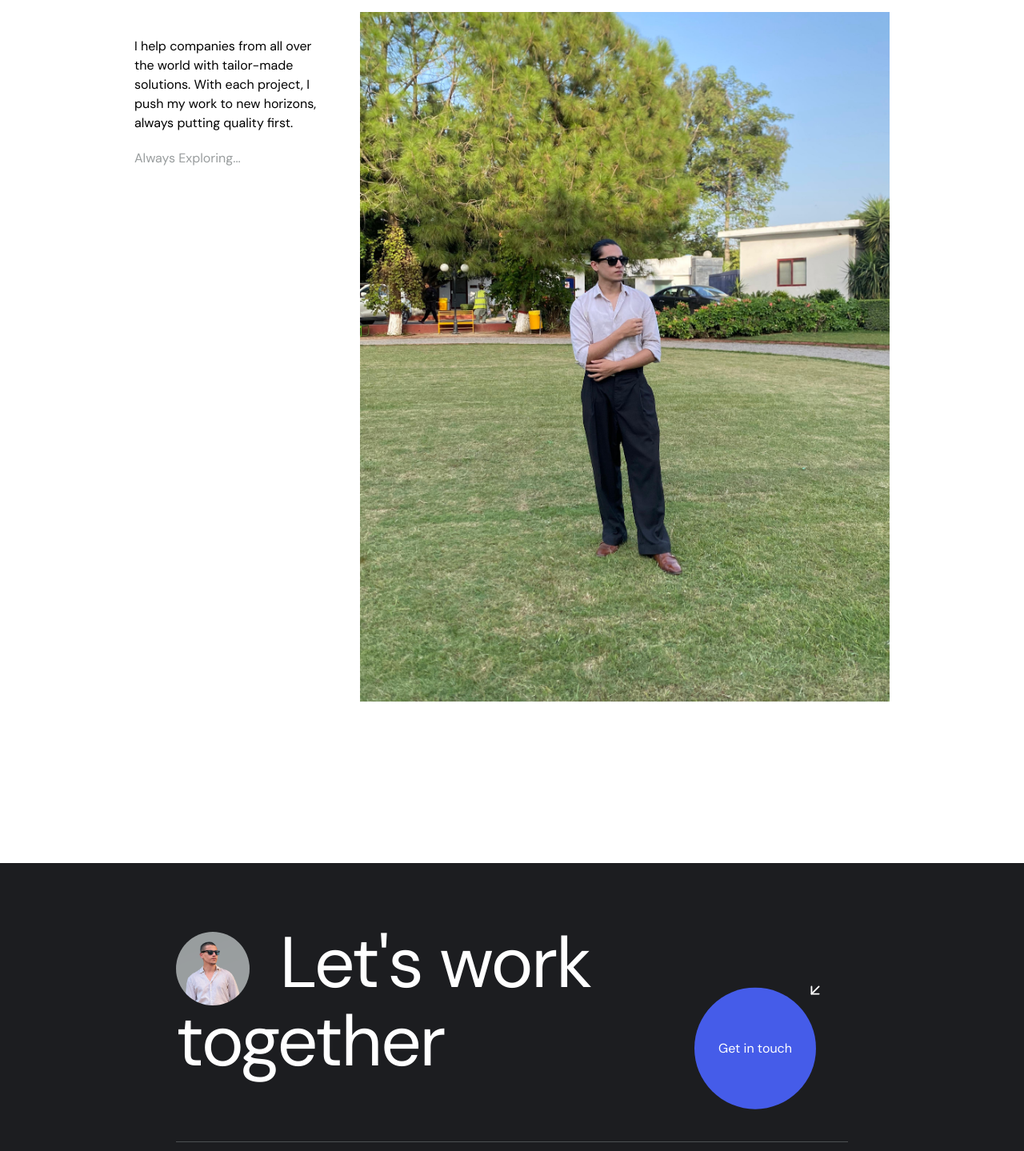
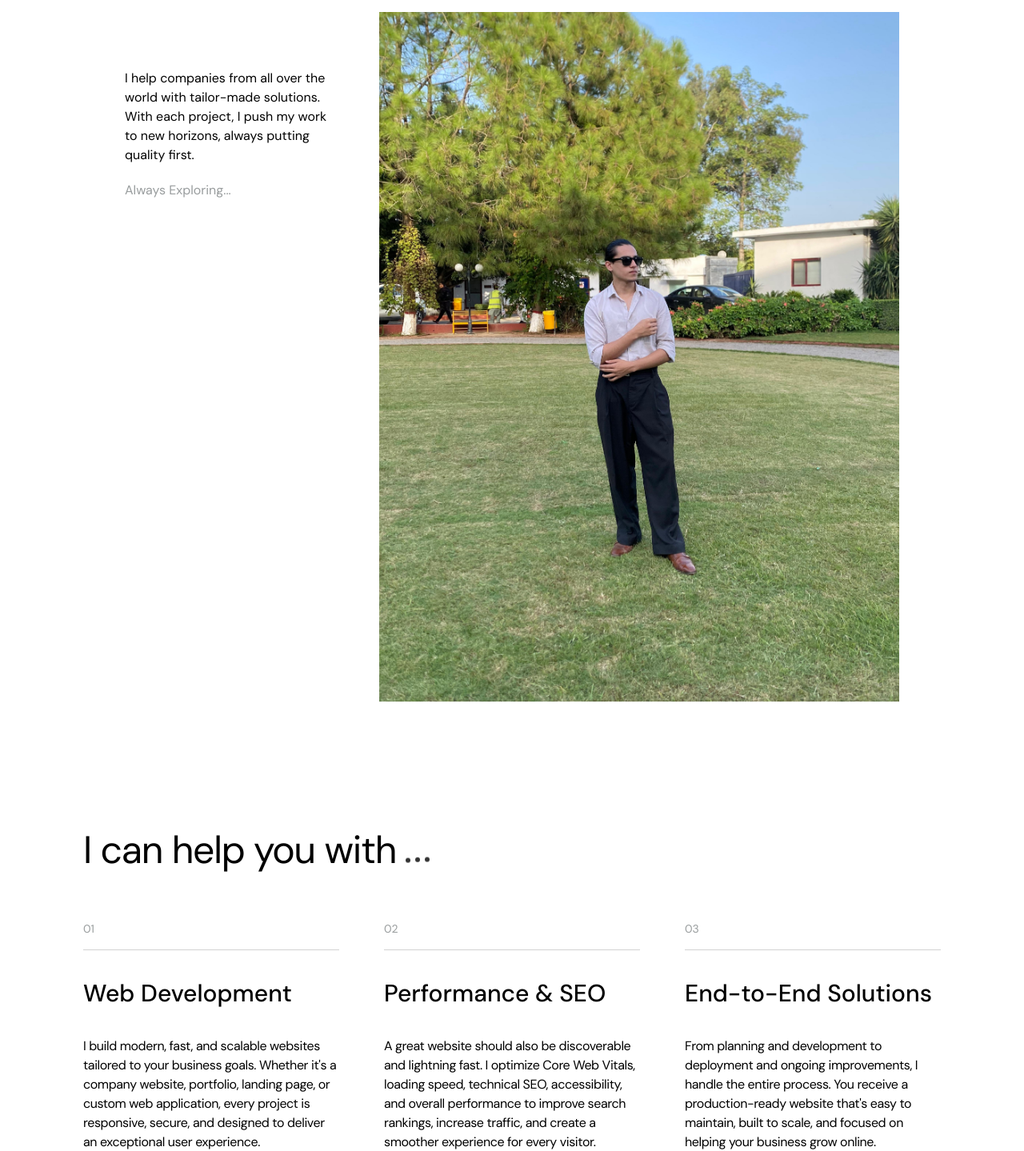
Before and after one commit to mussadiqkhan6886/portfolionew, a Next.js app: page /about in a window 1280 px wide. Shown: the part 514-1953 px from the top of the page at 80% size. Built offline with nearby package versions, Linux system fonts and the light colour scheme.

Commit message:
fixing services

```diff
--- a/app/about/page.tsx
+++ b/app/about/page.tsx
@@ -1,19 +1,36 @@
 import AboutComp from '@/components/comp/AboutComp'
+import LoadingAnimation from '@/components/comp/LoadingAnimation'
+import { services } from '@/constants'
 import Image from 'next/image'
 import React from 'react'
 import { FiArrowRight } from 'react-icons/fi'
 
 const About = () => {
   return (
-    <main className="max-w-5xl px-10 mx-auto relative pt-20">
-      <section className="py-20 relative border-b border-border h-full flex items-center">
+    <main className="max-w-6xl px-10 mx-auto relative pt-20">
+      <section className="py-20 px-12 relative border-b border-border h-full flex items-center">
         <h1 className="text-4xl md:text-[86px] md:leading-23 tracking-tight">Helping brands thrive <br />in the digital world</h1>
       <div className='bg-ctr right-17 -bottom-22 aspect-square w-40 h-40 flex items-center justify-center rounded-full absolute'>
         <Image src="/globes.gif" alt="globe" width={50} height={50} className="rounded-full  mix-blend-darken animate-rotate" />
       </div>
       </section>
       <AboutComp />
-      <section></section>
+      <section>
+        <h3 className='flex gap-3 items-end text-5xl tracking-tight'>I can help you with <LoadingAnimation /> </h3>
+        <div className="grid grid-cols-1 sm:grid-cols-2 lg:grid-cols-3 gap-14 mt-16">
+          {services.map((service) => (
+            <div key={service.id}>
+              <div className="border-b border-border pb-4">
+                <p className="text-gray text-sm">{service.id}</p>
+              </div>
+              <div>
+                <h4 className="py-9 text-2xl  md:text-3xl font-medium">{service.title}</h4>
+                <p className="tracking-tight">{service.description}</p>
+              </div>
+            </div>
+          ))}
+        </div>
+      </section>
       <section></section>
     </main>
   )
--- a/components/comp/AboutComp.tsx
+++ b/components/comp/AboutComp.tsx
@@ -33,9 +33,9 @@ const About = () => {
 }, []);
 
   return (
-      <section ref={containerRef} className="flex flex-col md:flex-row gap-8 py-26 relative items-start">
+      <section ref={containerRef} className="flex flex-col md:flex-row gap-8 px-13 py-26 relative items-start">
 
-        <FloatEffect output={[-15, 50]}  className="w-full md:w-82 space-y-5 mr-5">
+        <FloatEffect output={[-15, 100]}  className="w-full md:w-99 space-y-5 mr-5">
           <p >
             I help companies from all over the world with tailor-made solutions. With each project, I push my work to new horizons, always putting quality first.
           </p>
--- /dev/null
+++ b/components/comp/LoadingAnimation.tsx
@@ -0,0 +1,22 @@
+'use client';
+
+import React from 'react';
+
+const LoadingAnimation = () => {
+  return (
+    <div className="flex items-center gap-1.5 mb-2">
+      {[...Array(3)].map((_, i) => (
+        <span
+          key={i}
+          className="h-1.5 w-1.5 animate-bounce rounded-full bg-black/80"
+          style={{
+            animationDelay: `${i * 0.15}s`,
+            animationDuration: '0.8s',
+          }}
+        />
+      ))}
+    </div>
+  );
+};
+
+export default LoadingAnimation;
--- a/constants/index.ts
+++ b/constants/index.ts
@@ -198,3 +198,24 @@ export const experiences: ExperienceItem[] = [
     tags: ["JavaScript", "CSS3", "DOM Manipulation", "Responsive Design", "CSS Animation"],
   },
 ];
+
+export const services = [
+  {
+    id: "01",
+    title: "Web Development",
+    description:
+      "I build modern, fast, and scalable websites tailored to your business goals. Whether it's a company website, portfolio, landing page, or custom web application, every project is responsive, secure, and designed to deliver an exceptional user experience.",
+  },
+  {
+    id: "02",
+    title: "Performance & SEO",
+    description:
+      "A great website should also be discoverable and lightning fast. I optimize Core Web Vitals, loading speed, technical SEO, accessibility, and overall performance to improve search rankings, increase traffic, and create a smoother experience for every visitor.",
+  },
+  {
+    id: "03",
+    title: "End-to-End Solutions",
+    description:
+      "From planning and development to deployment and ongoing improvements, I handle the entire process. You receive a production-ready website that's easy to maintain, built to scale, and focused on helping your business grow online.",
+  },
+];
```
